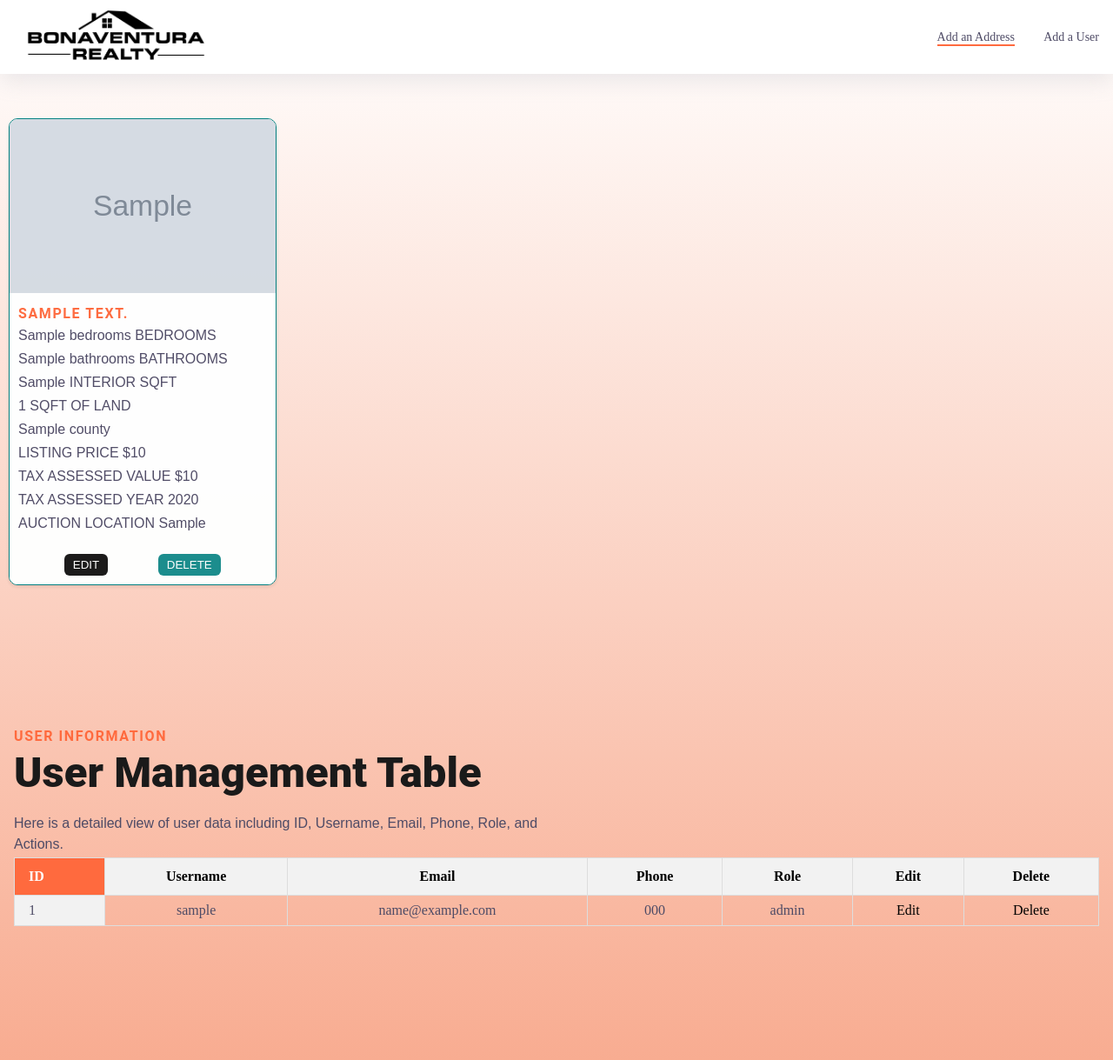
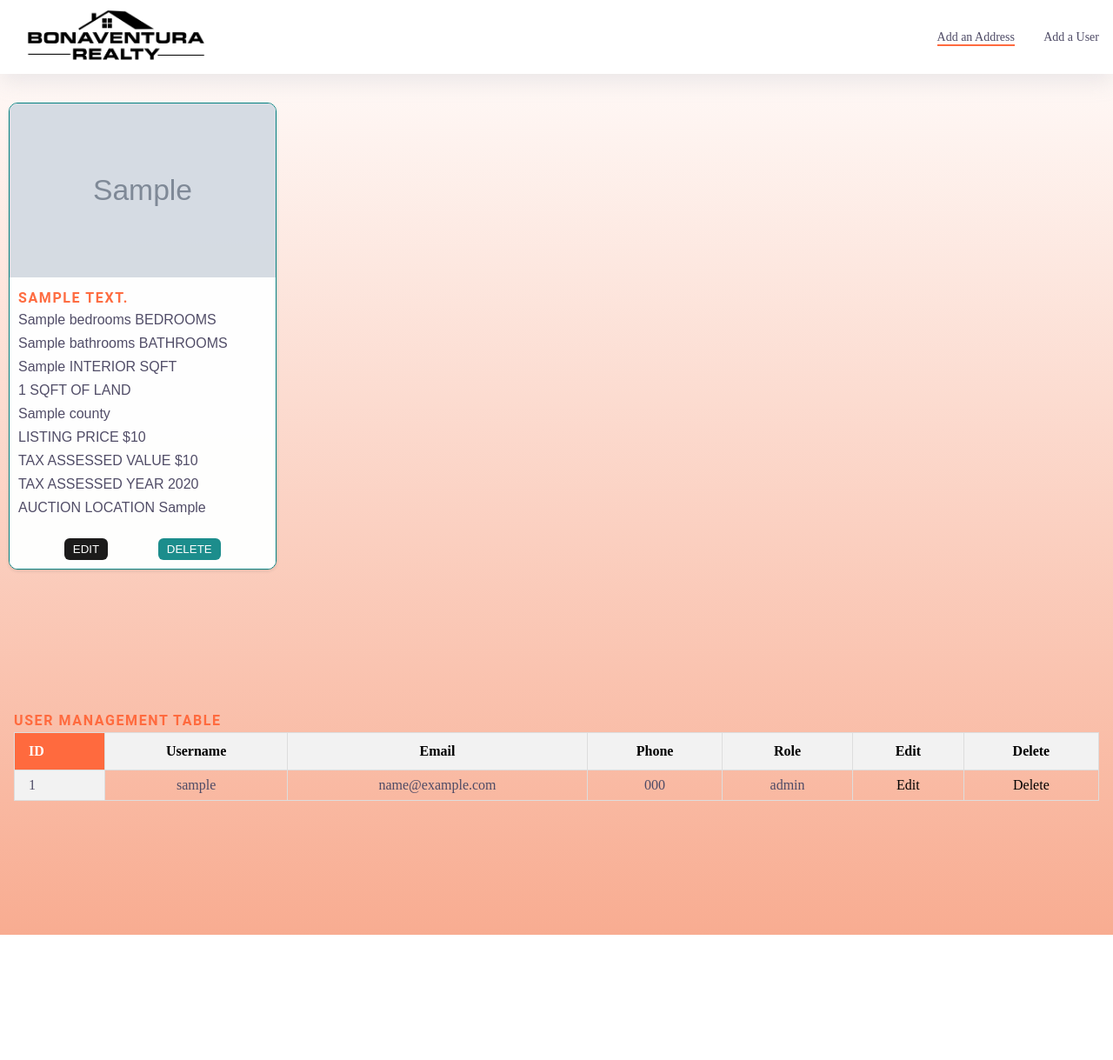
Before and after one commit to drst4gge/bonaventura, a Flask app: template templates/admin.html in a window 1280 px wide. Shown: the whole page at 87% size. After the commit the page ends 1075 px from the top, so only its background shows below. Run offline with Flask 3, Linux system fonts and the light colour scheme; the template is opened without the code that fills it: most values are stand-ins (such as "Sample title", 1, 10 or a date in 2020); grey boxes marked "Sample" are stand-in pictures.

Commit message:
V4 POST VEGAS

```diff
--- a/templates/admin.html
+++ b/templates/admin.html
@@ -60,7 +60,6 @@
         <br>
         <br>
         <br>
-        <br>
         <div class="property-grid">
             {% for property in properties %}
             <div class="property-tile">
@@ -96,11 +95,9 @@
         <section id="table-1669">
             <div class="cs-container">
                 <div class="cs-content">
-                    <span class="cs-topper">User Information</span>
-                    <h2 class="cs-title">User Management Table</h2>
-                    <p class="cs-text">
-                        Here is a detailed view of user data including ID, Username, Email, Phone, Role, and Actions.
-                    </p>
+                    <span class="cs-topper">User Management Table</span>
+
+
 
                     <table class="cs-table">
                         <thead>
--- a/templates/agent.html
+++ b/templates/agent.html
@@ -57,6 +57,9 @@
         <br>
         <br>
         <br>
+        <br>
+        <br>
+
 
         <div class="property-grid">
             {% for property in properties %}
--- a/templates/login.html
+++ b/templates/login.html
@@ -65,6 +65,10 @@
                 </nav>
             </div>
         </header>
+        <br>
+        <br>
+        <br>
+
         <section id="contact-718">
             <div class="cs-container">
                 <div class="cs-content">
```
Also changed, not shown: templates/create_user.html (+23 -11 lines).
